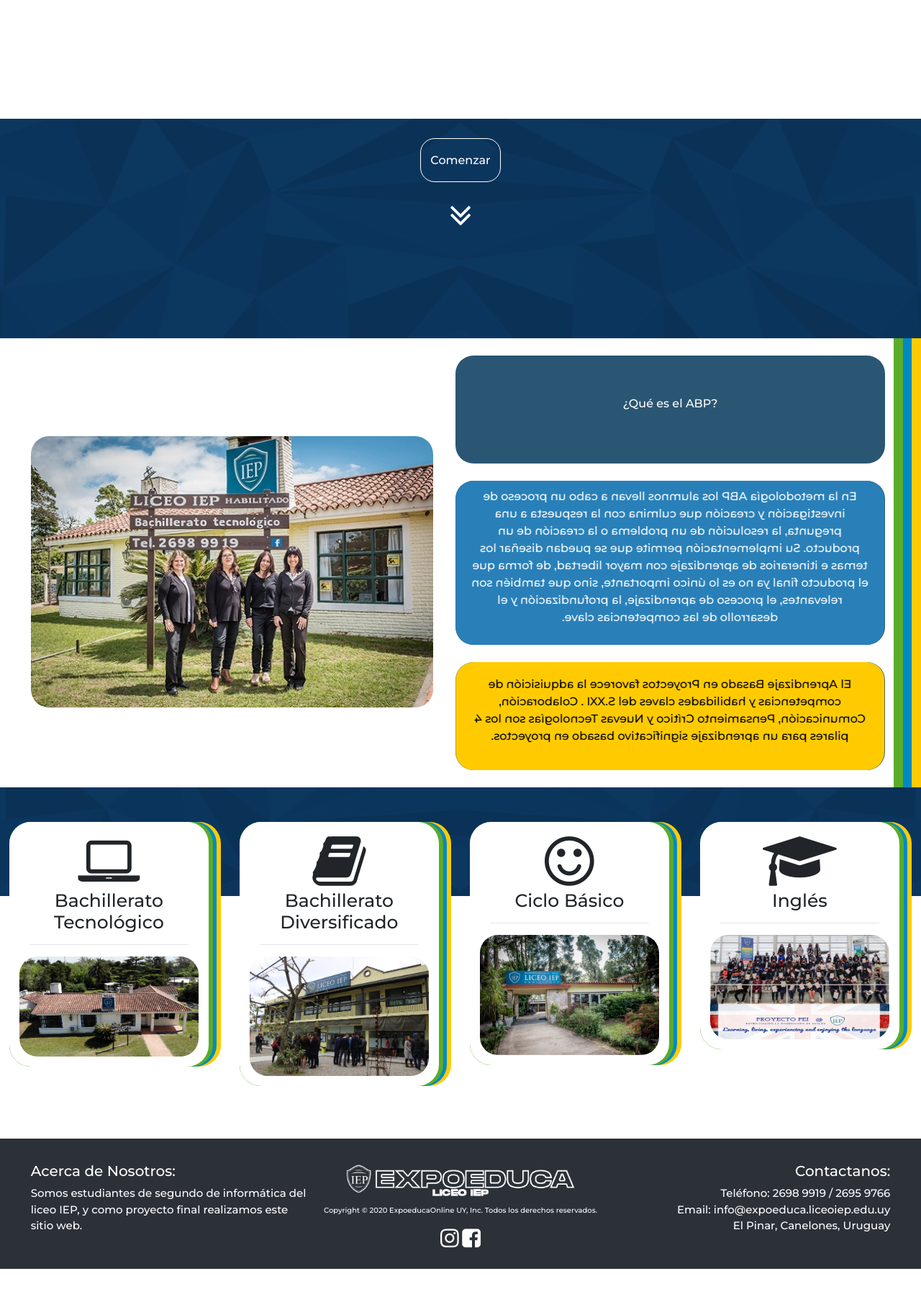
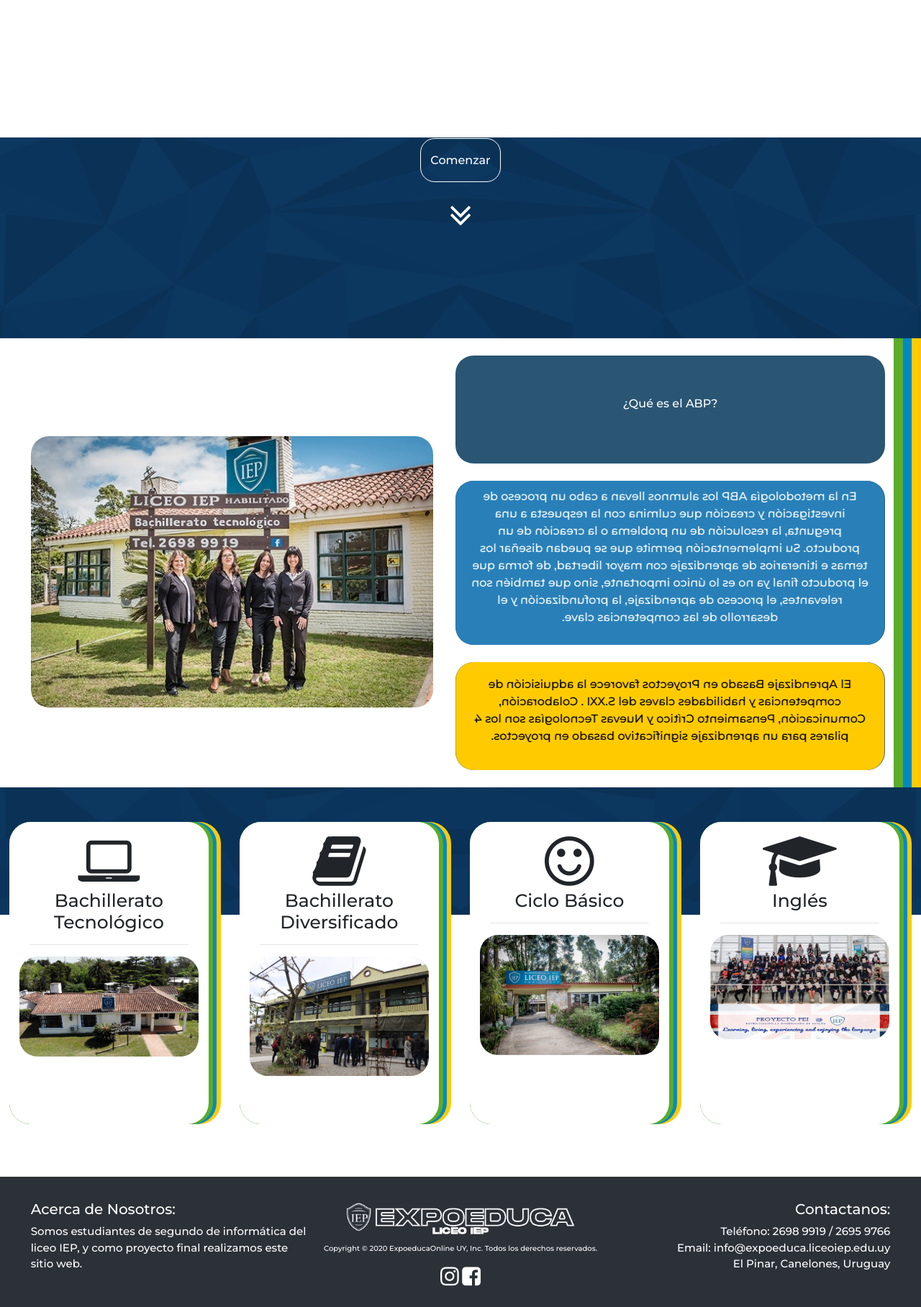
Before and after one commit to JuaniiAndresM/ExpoferiaOnline, a PHP site: page /HeaderFooter/index.html in a window 1280 px wide. Shown: the part 354-2170 px from the top of the page at 72% size. Before the commit the page ends 2117 px from the top, so only its background shows below. Run offline with PHP 8.4, Linux system fonts and the light colour scheme; data that the repository does not hold is empty; some libraries are stand-ins or nearby versions.

Commit message:
Imagenes Card

```diff
--- a/css/styles.css
+++ b/css/styles.css
@@ -221,6 +221,7 @@ header .nav-links li a:hover {
   border-radius: 30px;
 }
 .CardsIndex .Cards1 {
+  min-height: 420px;
   margin-right: 2%;
   background-color: white;
   border-radius: 30px;
```
